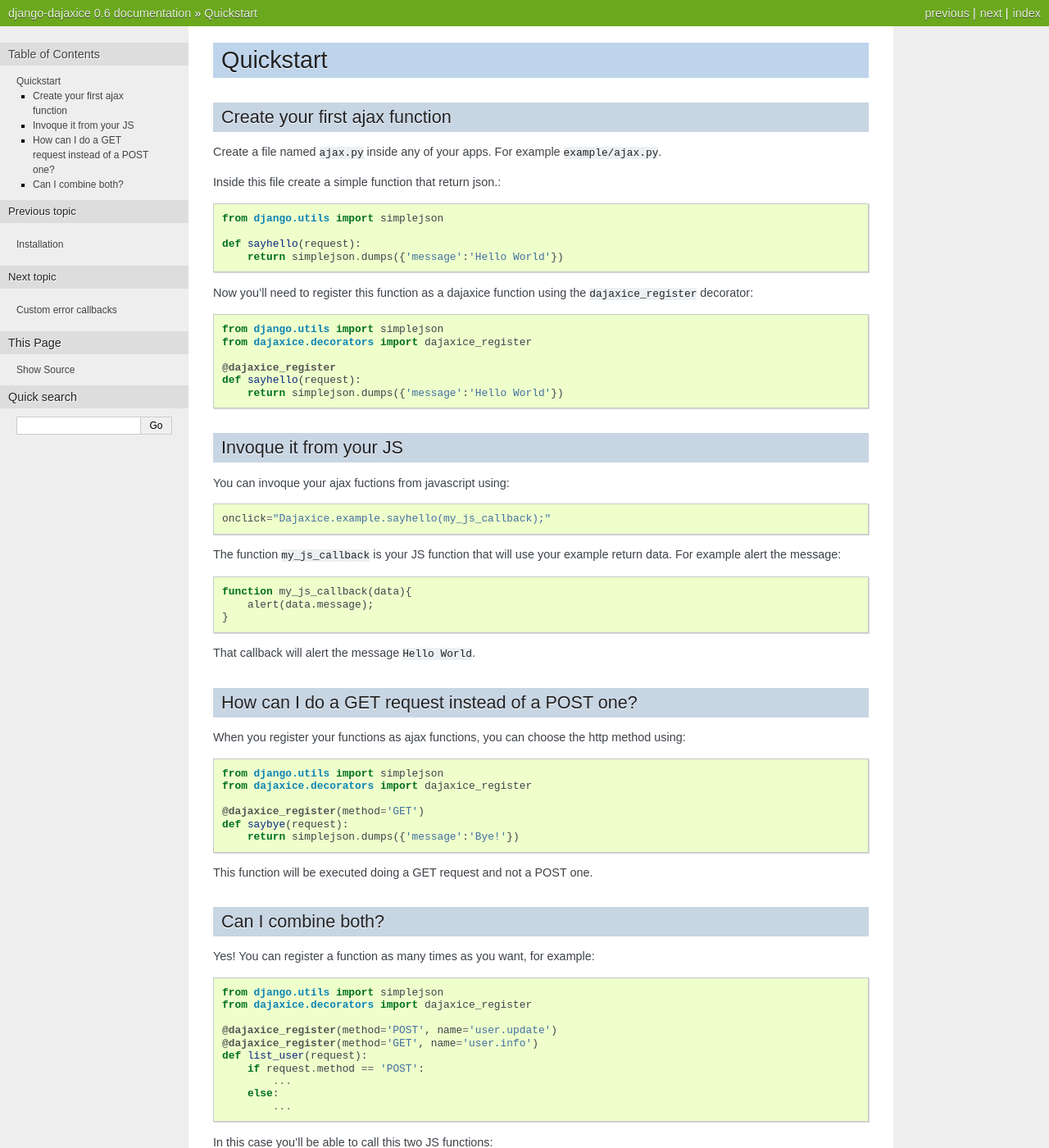
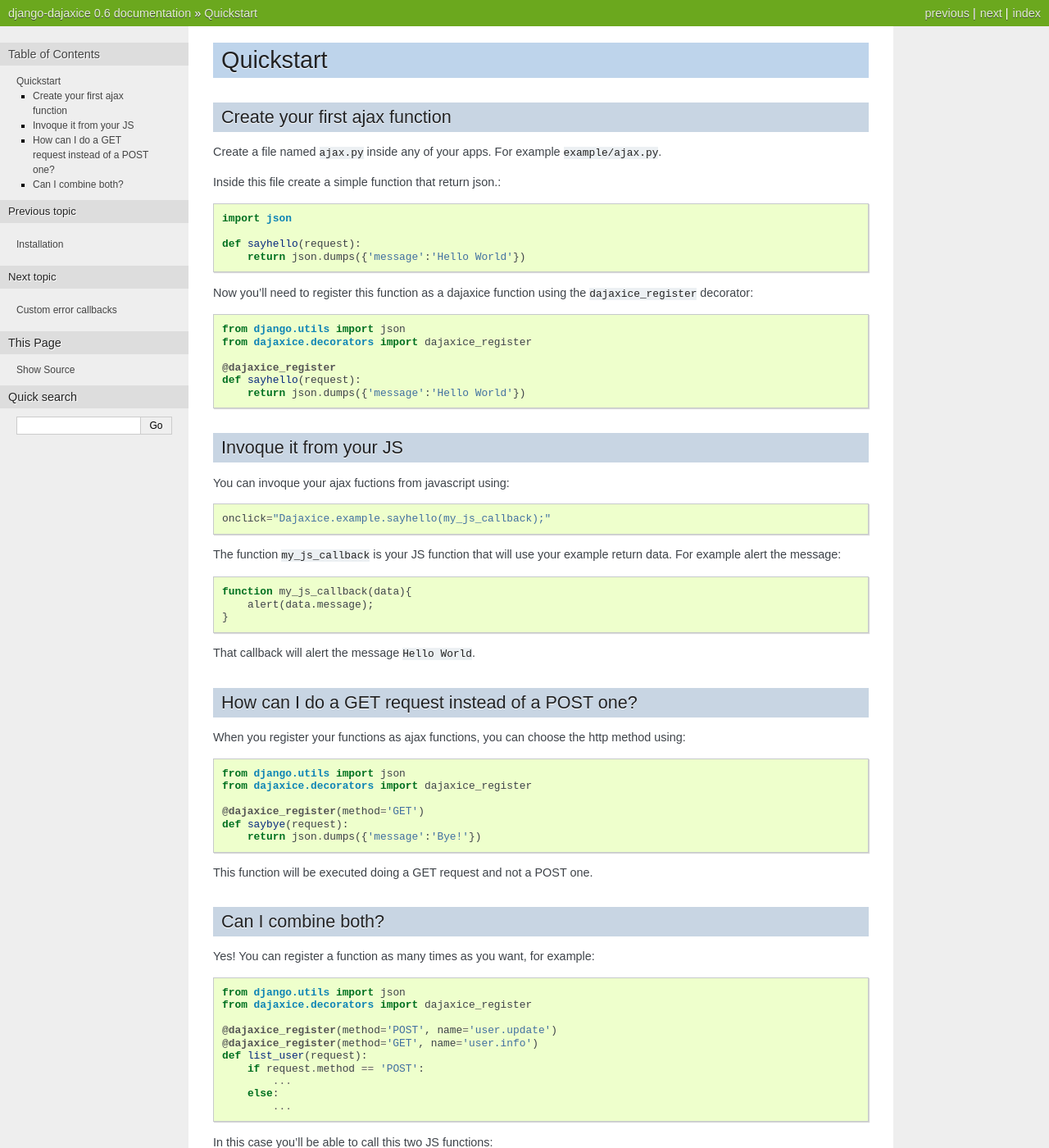
Before and after one commit to jorgebastida/django-dajaxice, a Sphinx documentation site: the page built from docs/quickstart.rst, in a window 1280 px wide and 1400 px high. Shown: the whole window at 82% size. Built offline with Sphinx 7.4.7, drawn with Linux system fonts in a browser that asks for light colours; the version number is read from the project's files by our own code.

Commit message:
Django 1.7 suport

```diff
--- a/docs/quickstart.rst
+++ b/docs/quickstart.rst
@@ -7,19 +7,19 @@
 
 Inside this file create a simple function that return json.::
 
-    from django.utils import simplejson
+    import json
 
     def sayhello(request):
-        return simplejson.dumps({'message':'Hello World'})
+        return json.dumps({'message':'Hello World'})
 
 Now you'll need to register this function as a dajaxice function using the ``dajaxice_register`` decorator::
 
-    from django.utils import simplejson
+    from django.utils import json
     from dajaxice.decorators import dajaxice_register
 
     @dajaxice_register
     def sayhello(request):
-        return simplejson.dumps({'message':'Hello World'})
+        return json.dumps({'message':'Hello World'})
 
 Invoque it from your JS
 -----------------------
@@ -46,12 +46,12 @@
 
 When you register your functions as ajax functions, you can choose the http method using::
 
-    from django.utils import simplejson
+    from django.utils import json
     from dajaxice.decorators import dajaxice_register
 
     @dajaxice_register(method='GET')
     def saybye(request):
-        return simplejson.dumps({'message':'Bye!'})
+        return json.dumps({'message':'Bye!'})
 
 This function will be executed doing a GET request and not a POST one.
 
@@ -61,7 +61,7 @@
 
 Yes! You can register a function as many times as you want, for example::
 
-    from django.utils import simplejson
+    from django.utils import json
     from dajaxice.decorators import dajaxice_register
 
     @dajaxice_register(method='POST', name='user.update')
```
Also changed, not shown: 3 other files.
